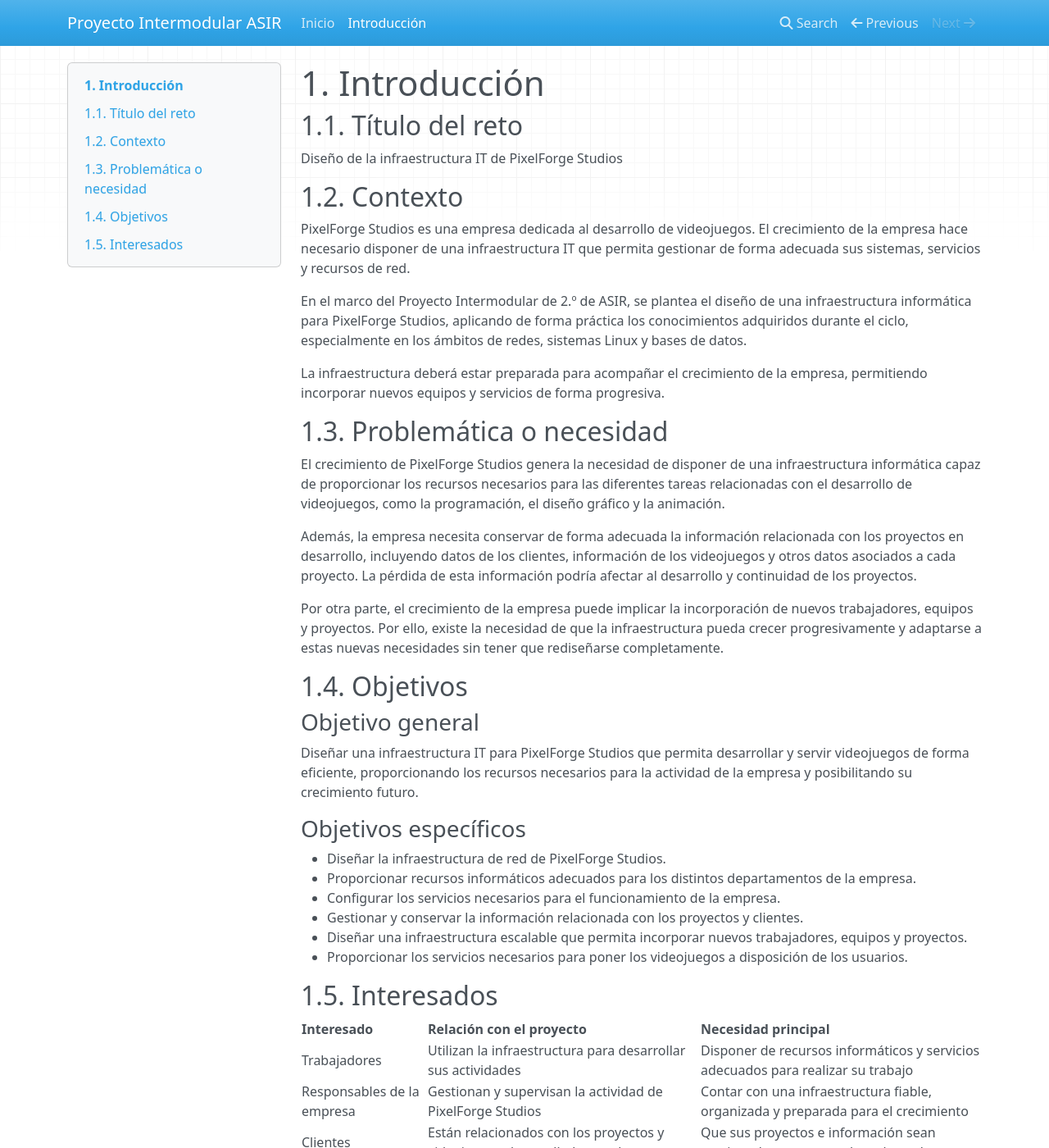
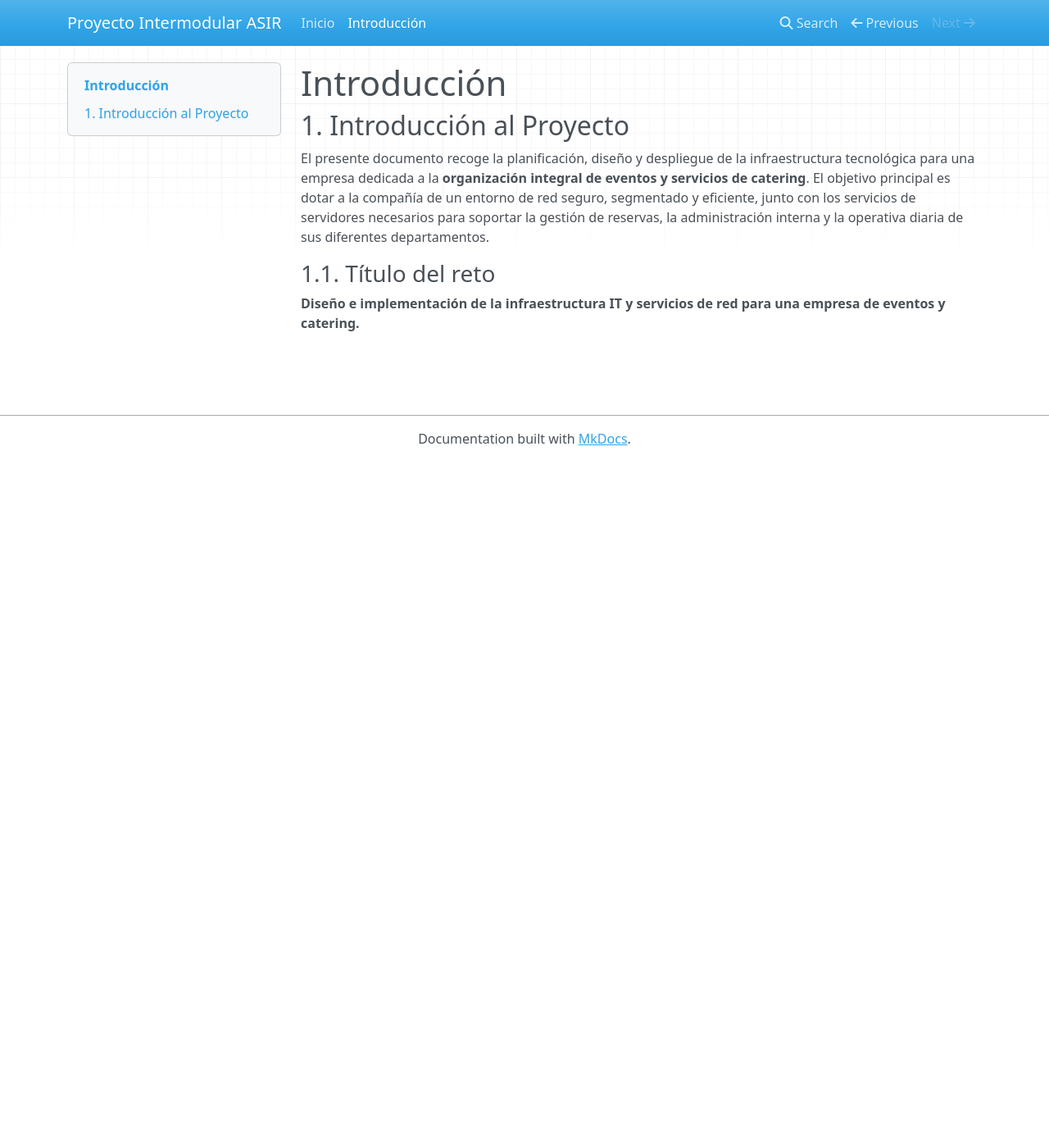
Before and after one commit to Adrigg07/Proyecto-Intermodular-ASIR, an MkDocs documentation site: the page built from docs/01_introduccion.md, in a window 1280 px wide and 1400 px high. Shown: the whole window at 82% size. Built offline with MkDocs 1.6.1, drawn with Linux system fonts in a browser that asks for light colours; nearby versions of some CDN libraries; some of the changed text lies outside the part shown.

Commit message:
Revise introduction and project title for clarity
Updated the introduction section to reflect the project's focus on IT infrastructure for an events and catering company. Added a new title and revised context and objectives.

```diff
--- a/docs/01_introduccion.md
+++ b/docs/01_introduccion.md
@@ -1,40 +1,8 @@
-# 1. Introducción
+# Introducción
 
-## 1.1. Título del reto
+## 1. Introducción al Proyecto
 
-Diseño de la infraestructura IT de PixelForge Studios
-## 1.2. Contexto
+El presente documento recoge la planificación, diseño y despliegue de la infraestructura tecnológica para una empresa  dedicada a la **organización integral de eventos y servicios de catering**. El objetivo principal es dotar a la compañía de un entorno de red seguro, segmentado y eficiente, junto con los servicios de servidores necesarios para soportar la gestión de reservas, la administración interna y la operativa diaria de sus diferentes departamentos.
 
-PixelForge Studios es una empresa dedicada al desarrollo de videojuegos. El crecimiento de la empresa hace necesario disponer de una infraestructura IT que permita gestionar de forma adecuada sus sistemas, servicios y recursos de red.
-
-En el marco del Proyecto Intermodular de 2.º de ASIR, se plantea el diseño de una infraestructura informática para PixelForge Studios, aplicando de forma práctica los conocimientos adquiridos durante el ciclo, especialmente en los ámbitos de redes, sistemas Linux y bases de datos.
-
-La infraestructura deberá estar preparada para acompañar el crecimiento de la empresa, permitiendo incorporar nuevos equipos y servicios de forma progresiva.
-## 1.3. Problemática o necesidad
-
-El crecimiento de PixelForge Studios genera la necesidad de disponer de una infraestructura informática capaz de proporcionar los recursos necesarios para las diferentes tareas relacionadas con el desarrollo de videojuegos, como la programación, el diseño gráfico y la animación.
-
-Además, la empresa necesita conservar de forma adecuada la información relacionada con los proyectos en desarrollo, incluyendo datos de los clientes, información de los videojuegos y otros datos asociados a cada proyecto. La pérdida de esta información podría afectar al desarrollo y continuidad de los proyectos.
-
-Por otra parte, el crecimiento de la empresa puede implicar la incorporación de nuevos trabajadores, equipos y proyectos. Por ello, existe la necesidad de que la infraestructura pueda crecer progresivamente y adaptarse a estas nuevas necesidades sin tener que rediseñarse completamente.
-## 1.4. Objetivos
-
-### Objetivo general
-
-Diseñar una infraestructura IT para PixelForge Studios que permita desarrollar y servir videojuegos de forma eficiente, proporcionando los recursos necesarios para la actividad de la empresa y posibilitando su crecimiento futuro.
-### Objetivos específicos
-
-* Diseñar la infraestructura de red de PixelForge Studios.
-* Proporcionar recursos informáticos adecuados para los distintos departamentos de la empresa.
-* Configurar los servicios necesarios para el funcionamiento de la empresa.
-* Gestionar y conservar la información relacionada con los proyectos y clientes.
-* Diseñar una infraestructura escalable que permita incorporar nuevos trabajadores, equipos y proyectos.
-* Proporcionar los servicios necesarios para poner los videojuegos a disposición de los usuarios.
-## 1.5. Interesados
-
-| Interesado                  | Relación con el proyecto                                                        | Necesidad principal                                                               |
-| --------------------------- | ------------------------------------------------------------------------------- | --------------------------------------------------------------------------------- |
-| Trabajadores                | Utilizan la infraestructura para desarrollar sus actividades                    | Disponer de recursos informáticos y servicios adecuados para realizar su trabajo  |
-| Responsables de la empresa  | Gestionan y supervisan la actividad de PixelForge Studios                       | Contar con una infraestructura fiable, organizada y preparada para el crecimiento |
-| Clientes                    | Están relacionados con los proyectos y videojuegos desarrollados por la empresa | Que sus proyectos e información sean gestionados y conservados adecuadamente      |
-| Usuarios de los videojuegos | Utilizan los videojuegos desarrollados por PixelForge Studios                   | Poder acceder a los videojuegos y utilizarlos correctamente                       |
+### 1.1. Título del reto
+**Diseño e implementación de la infraestructura IT y servicios de red para una empresa de eventos y catering.**
```
